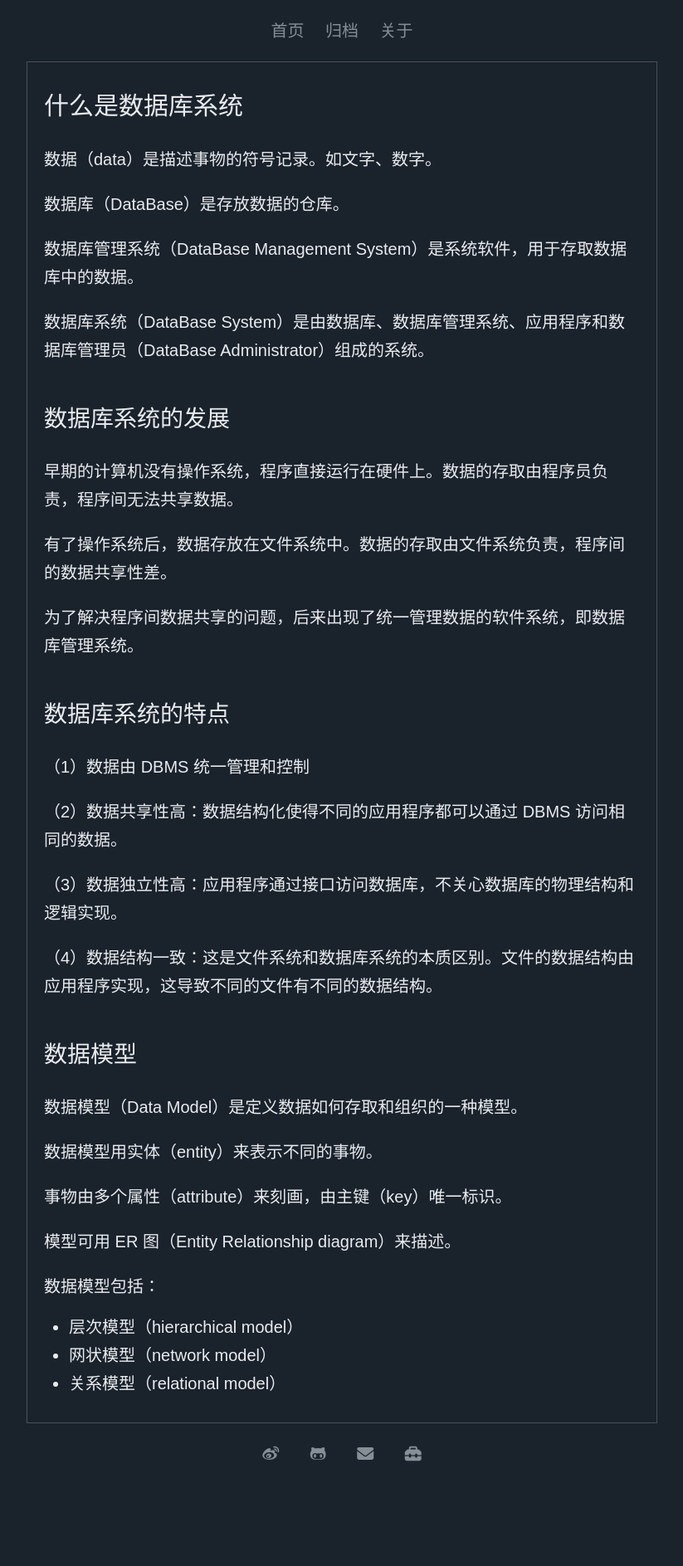
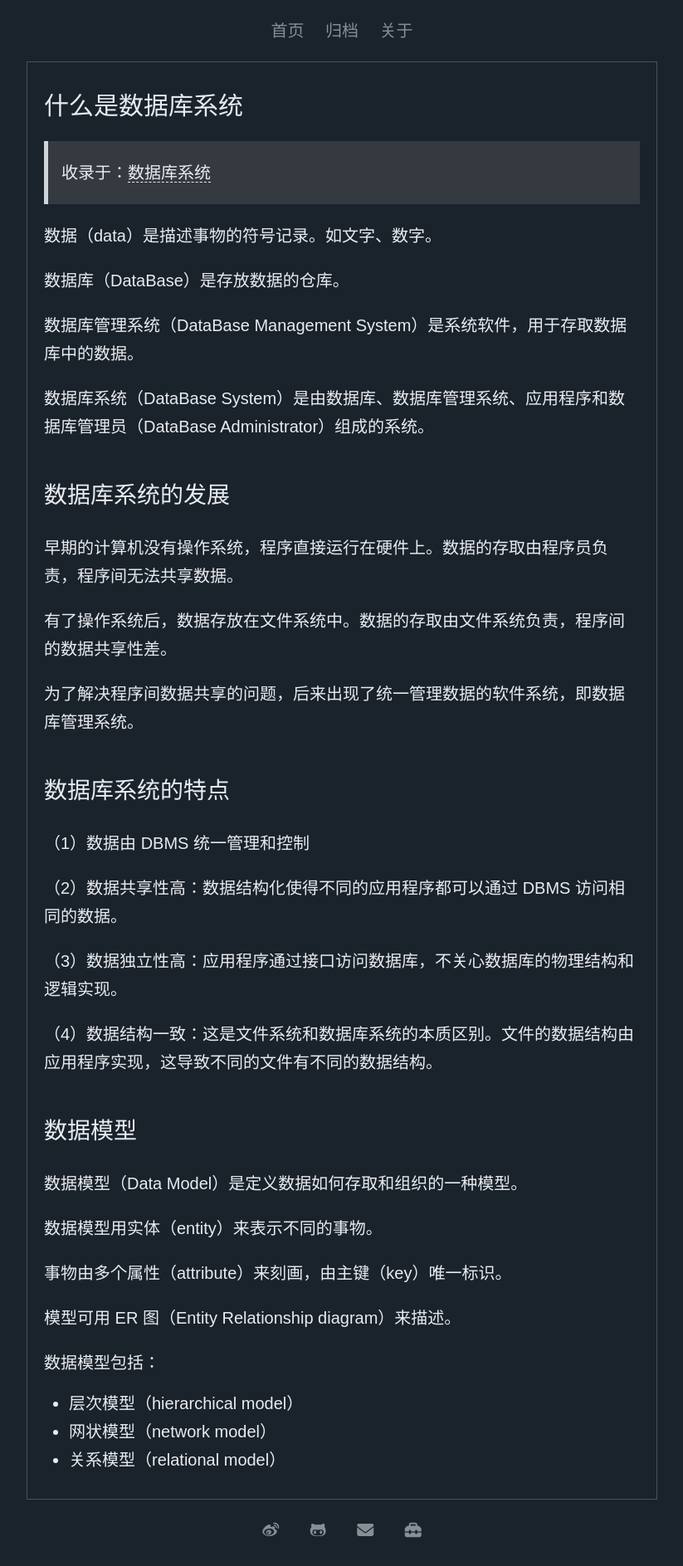
Before and after one commit to fengzhuyi/fengzhuyi.github.io, a Jekyll site: the page built from db/dbs.md, in a window 1280 px wide. Shown: the whole page at 83% size, without its empty margins (228-1051 px from the left). Built offline with Jekyll 4.4.1, drawn with Linux system fonts in a browser that asks for light colours; before the commit the page ends 1795 px from its top, so only the background shows below that.

Commit message:
完善链接

```diff
--- a/db/dbs.md
+++ b/db/dbs.md
@@ -1,6 +1,8 @@
 ---
 title: 什么是数据库系统
 ---
+
+> 收录于：[数据库系统](/db/)
 
 数据（data）是描述事物的符号记录。如文字、数字。
 
```
Also changed, not shown: index.md (+1 -0 lines).
